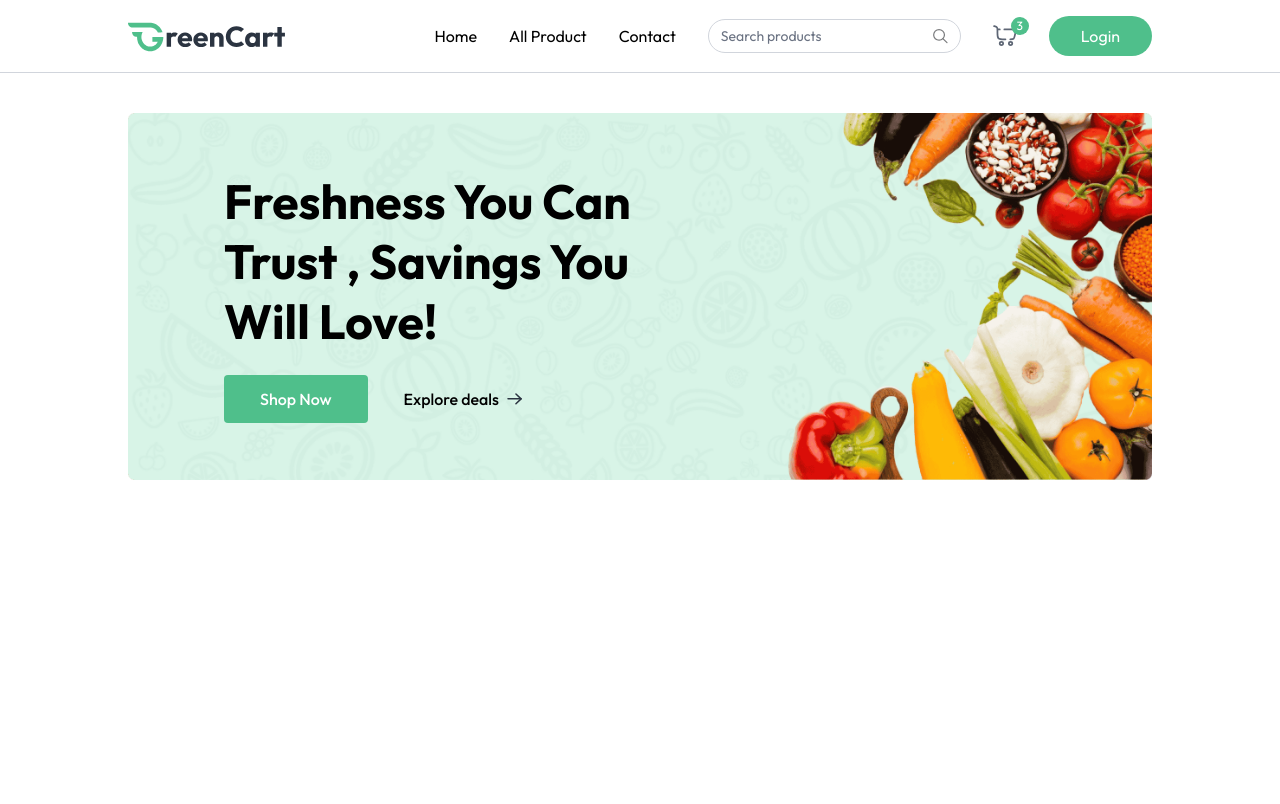
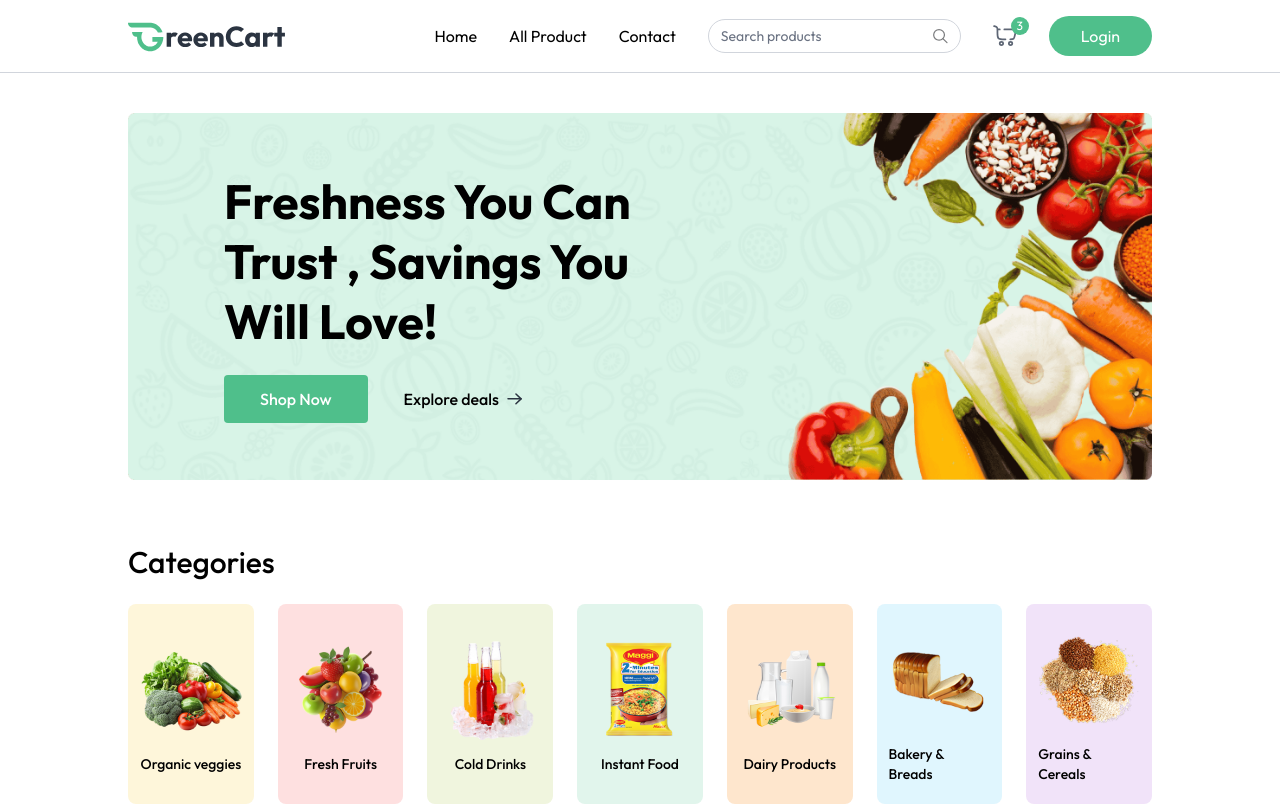
Before and after one commit to mohamadAlrimi/GreenCart, a React app: page / in a window 1280 px wide. Built offline with nearby package versions, Linux system fonts and the light colour scheme; the HTML template or start-up script is replaced by a standard one.

Commit message:
I Finished Categoriy sextion

```diff
--- /dev/null
+++ b/src/components/Categories.jsx
@@ -0,0 +1,34 @@
+import React from "react";
+import { assets, categories } from "../assets/greencart_assets/assets";
+import { useAppContext } from "../context/AppContext";
+
+function Categories() {
+  const { navigate } = useAppContext();
+  return (
+    <div className="mt-16">
+      <p className="text-2xl md:text-3xl font-medium">Categories</p>
+      <div className="grid grid-cols-2 sm:grid-cols-3 md:grid-cols-5 lg:grid-cols-6 xl:grid-cols-7 mt-6 gap-6">
+        {categories.map((category, index) => (
+          <div
+            key={index}
+            className="group cursor-pointer py-5 px-3 gap-2 rounded-lg flex flex-col justify-center items-center "
+            style={{ backgroundColor: category.bgColor }}
+            onClick={() => {
+              navigate(`/product/${category.path.toLowerCase()}`);
+              scrollTo(0, 0);
+            }}
+          >
+            <img
+              src={category.image}
+              alt={category.text}
+              className="group-hover:scale-108 transition max-w-28"
+            />
+            <p className="text-sm font-medium">{category.text}</p>
+          </div>
+        ))}
+      </div>
+    </div>
+  );
+}
+
+export default Categories;
--- a/src/pages/Home.jsx
+++ b/src/pages/Home.jsx
@@ -1,10 +1,12 @@
 import React from 'react'
 import MainBanner from '../components/MainBanner'
+import Categories from '../components/Categories'
 
 function Home() {
   return (
     <div className='mt-10'>
       <MainBanner/>
+      <Categories/>
     </div>
   )
 }
```
